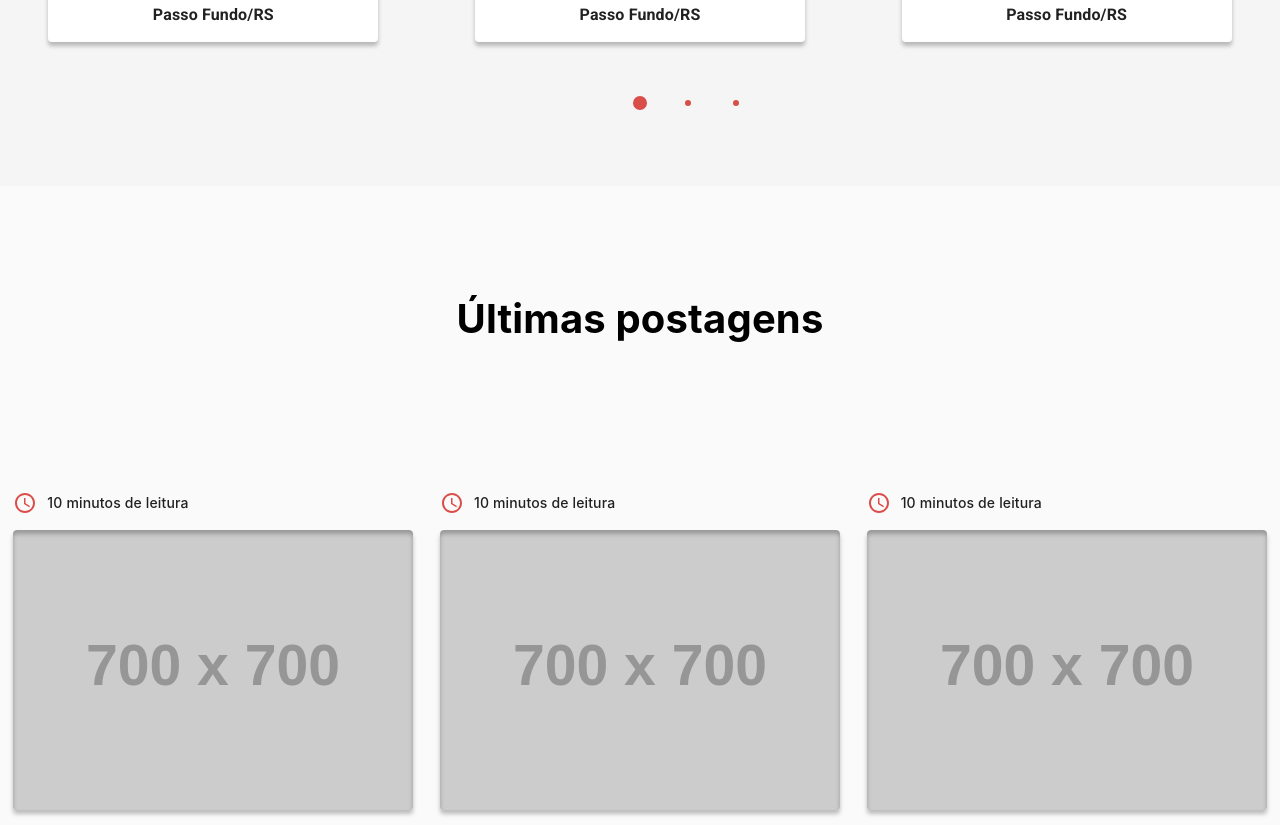
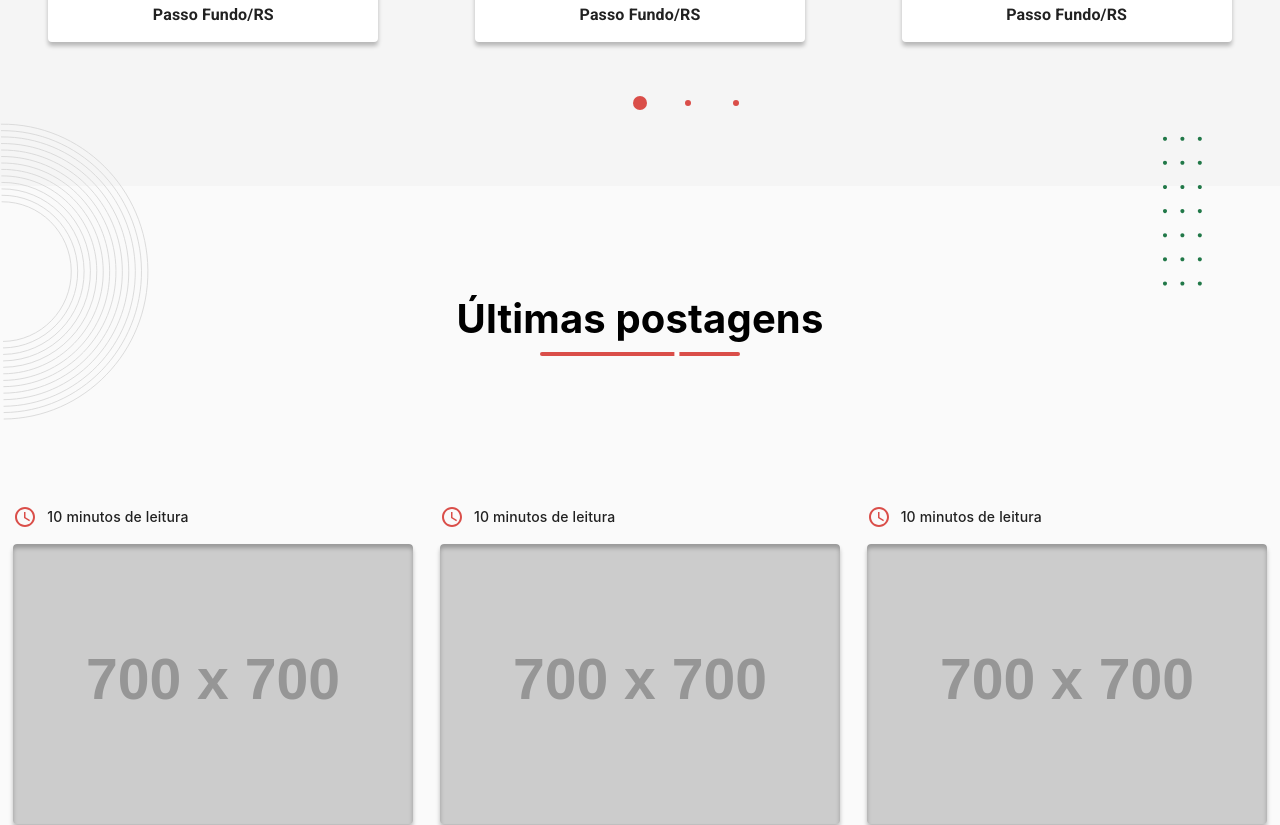
Before and after one commit to atlascodedev/portalbens-nextjs-frontend, a Next.js app: page / in a window 1280 px wide. Shown: the part 3080-3905 px from the top of the page. Built offline with nearby package versions, Linux system fonts and the light colour scheme; a web font is replaced by a local one.

Commit message:
[Feature] Added layout background details to post list section as per design

```diff
--- a/components/LandingPage/BlogList/Main/index.tsx
+++ b/components/LandingPage/BlogList/Main/index.tsx
@@ -9,15 +9,50 @@ import {
 } from "@material-ui/icons";
 import Link from "next/link";
 import { BlogPost } from "../../../../@types";
+import EtusBar from "../../../Util/EtusBar";
 
 const PostListRoot = styled.div`
   padding-top: 5vh;
   padding-bottom: 5vh;
+  position: relative;
+`;
+
+const PostListDetailOne = styled.img`
+  width: 150px;
+  height: 300px;
+  position: absolute;
+  top: 0;
+  left: 0;
+  transform: translateY(-65px);
+
+  display: none;
+  @media (min-width: 1024px) {
+    display: block;
+  }
+`;
+
+const PostListDetailTwo = styled.img`
+  height: 150px;
+  width: 45px;
+  position: absolute;
+  top: 0;
+  right: 0;
+  transform: translate(-75px, -50px);
+
+  display: none;
+  @media (min-width: 1024px) {
+    display: block;
+  }
 `;
 
 const PostListSectionTitle = styled.div`
   font-size: 24px;
   color: initial;
+  display: flex;
+  justify-content: center;
+  flex-direction: column;
+  align-items: center;
+
   padding-top: 5%;
   padding-bottom: 5%;
   font-weight: 700;
@@ -259,7 +294,12 @@ const Posts = ({ blogPosts = [] }: Props) => {
     <div>
       {blogPosts.length > 0 ? (
         <PostListRoot>
-          <PostListSectionTitle>Últimas postagens</PostListSectionTitle>
+          <PostListDetailOne src={"/images/detail-1.svg"} />
+          <PostListDetailTwo src="/images/detail-3.svg" />
+          <PostListSectionTitle>
+            <div>Últimas postagens</div>
+            <EtusBar width={"200px"} />
+          </PostListSectionTitle>
           <PostListContainer>
             {visiblePostList.map((value, index) => {
               return (
```
